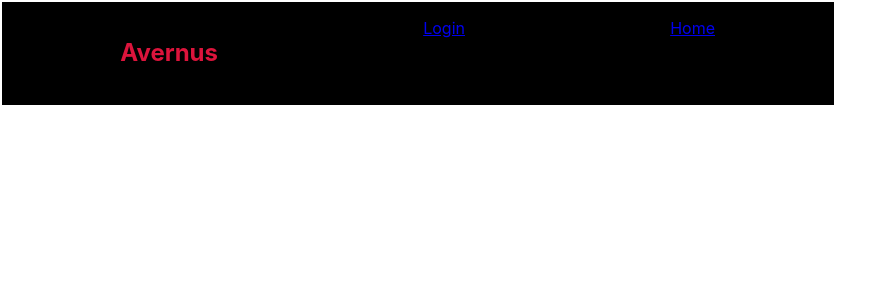
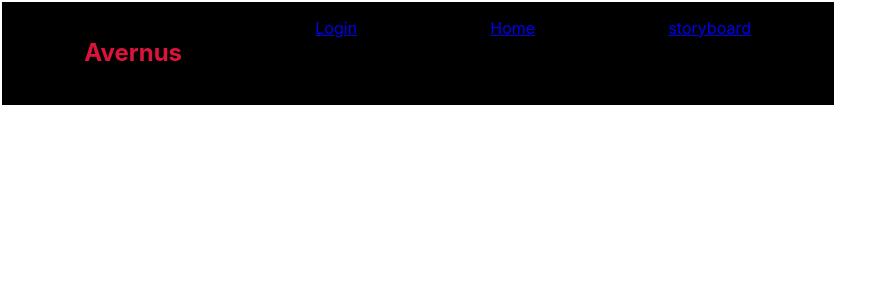
Before and after one commit to WiseFool92/Avernus, a React (Create React App) app: page / in a window 1280 px wide. Shown: the top 300 px of the page, without its empty margins (0-895 px from the left). Built offline with nearby package versions, Linux system fonts and the light colour scheme.

Commit message:
First Route Works! W/Simple Data, min CSS currently

```diff
--- a/src/components/Header.jsx
+++ b/src/components/Header.jsx
@@ -19,6 +19,7 @@ function Header() {
       <h1>Avernus</h1>
       <Link to = 'login'>Login</Link>
       <Link to = '/'>Home</Link>
+      <Link to = 'storyboard'>storyboard</Link>
     </nav>
   )
 };
```
